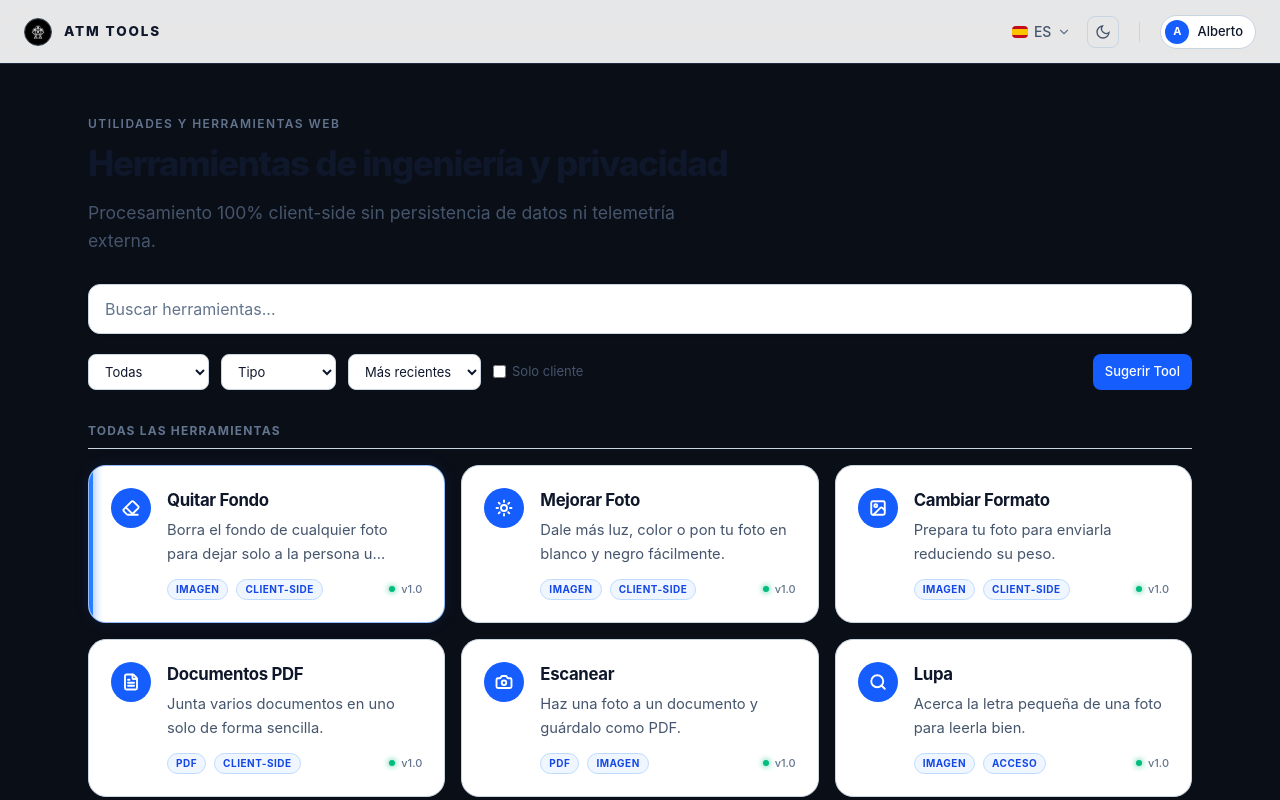
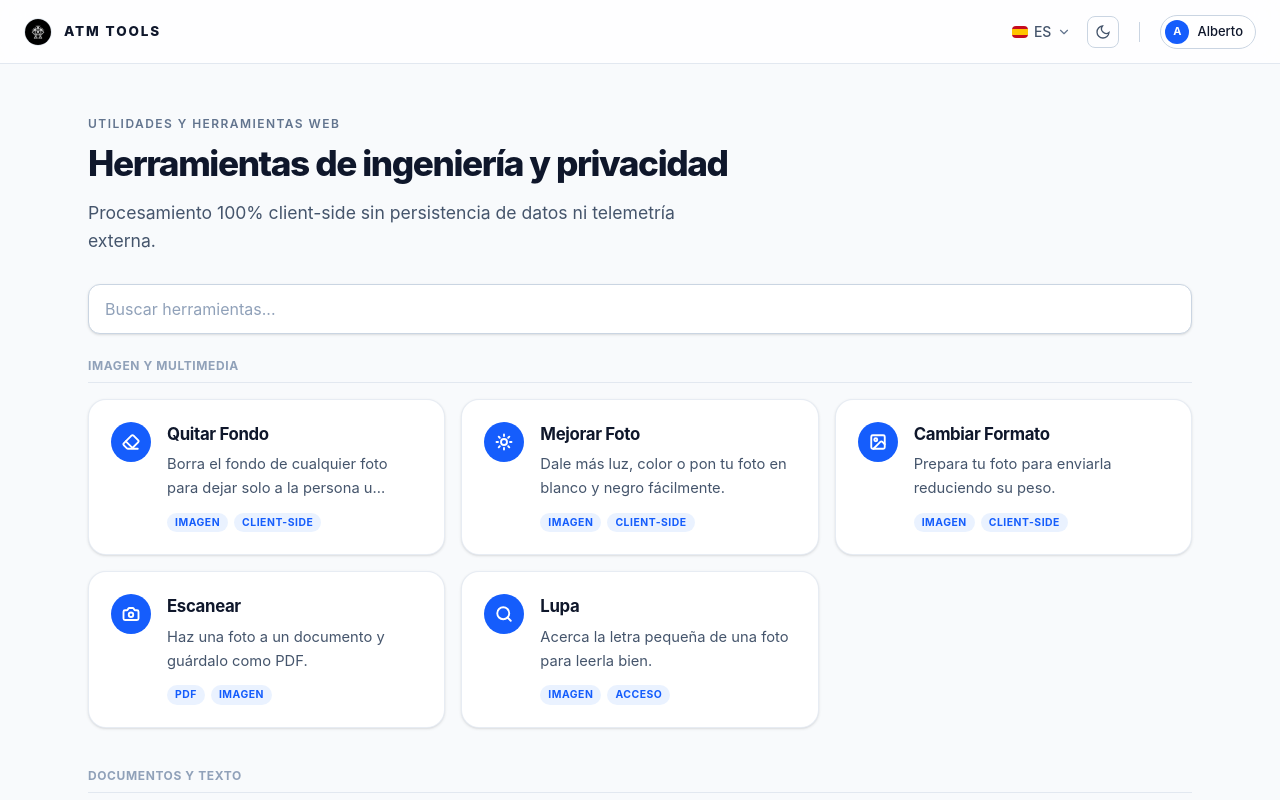
Before and after one commit to ATM-Software-Labs/atm-tools, a React (Vite) app: page / in a window 1280 px wide. Shown: the top 800 px of the page. Built offline with nearby package versions, Linux system fonts and the light colour scheme.

Commit message:
fix(ui): categorize tools into sections, fix light theme styles and self-host fonts

```diff
--- a/package.json
+++ b/package.json
@@ -11,6 +11,7 @@
     "deploy": "npm run build && wrangler deploy"
   },
   "dependencies": {
+    "@fontsource/inter": "^5.3.0",
     "@imgly/background-removal": "^1.7.0",
     "browser-image-compression": "^2.0.2",
     "bs58": "^6.0.0",
--- a/src/App.tsx
+++ b/src/App.tsx
@@ -106,7 +106,7 @@ function App() {
           </div>
 
           {/* Controls Bar trujillo-guides mirror */}
-          <div className="block mb-5">
+          <div className="block mb-6">
             <label className="block w-full">
               <input
                 type="search"
@@ -115,63 +115,29 @@ function App() {
                 onChange={(e) => setSearchQuery(e.target.value)}
                 autoComplete="off"
                 spellCheck="false"
-                className="w-full max-w-full bg-white dark:bg-[#11161d] border border-slate-300 dark:border-[#1f2937] text-slate-900 dark:text-[#f8fafc] placeholder:text-slate-500 text-base px-4 py-3 rounded-xl shadow-sm focus:outline-none focus:border-blue-600 transition-colors"
+                className="w-full max-w-full bg-white dark:bg-[#11161d] border border-slate-300 dark:border-[#1f2937] text-slate-900 dark:text-[#f8fafc] placeholder:text-slate-400 dark:placeholder:text-slate-500 text-base px-4 py-3 rounded-xl shadow-sm focus:outline-none focus:border-blue-600 transition-colors"
               />
             </label>
           </div>
 
-          <div className="flex flex-wrap items-center gap-3 mb-8">
-            <select
-              className="bg-white dark:bg-[#11161d] border border-slate-300 dark:border-[#1f2937] text-slate-900 dark:text-[#f8fafc] text-[13px] px-3 py-2 rounded-lg cursor-pointer"
-              value={activeFilter}
-              onChange={(e) => setActiveFilter(e.target.value as any)}
-            >
-              <option value={lang === 'ES' ? 'Todas' : 'All'}>{lang === 'ES' ? 'Todas' : 'All'}</option>
-              {dict.categories.filter(c => c !== 'Todas' && c !== 'All').map(cat => (
-                <option key={cat} value={cat}>{cat}</option>
-              ))}
-            </select>
-            <select className="bg-white dark:bg-[#11161d] border border-slate-300 dark:border-[#1f2937] text-slate-900 dark:text-[#f8fafc] text-[13px] px-3 py-2 rounded-lg cursor-pointer">
-              <option value="">{lang === 'ES' ? 'Tipo' : 'Kind'}</option>
-              <option value="client">Client-Side</option>
-              <option value="local">Local RAM</option>
-            </select>
-            <select className="bg-white dark:bg-[#11161d] border border-slate-300 dark:border-[#1f2937] text-slate-900 dark:text-[#f8fafc] text-[13px] px-3 py-2 rounded-lg cursor-pointer">
-              <option value="recent">{lang === 'ES' ? 'Más recientes' : 'Recent'}</option>
-              <option value="likes">{lang === 'ES' ? 'Más votadas' : 'Top voted'}</option>
-            </select>
-            <label className="flex items-center gap-1.5 text-[13px] text-slate-600 dark:text-[#94a3b8] cursor-pointer">
-              <input type="checkbox" className="rounded border-slate-300 dark:border-[#1f2937]" />
-              <span>{lang === 'ES' ? 'Solo cliente' : 'Client only'}</span>
-            </label>
-            <button className="ml-auto bg-blue-600 hover:bg-blue-700 text-white font-medium text-[13px] px-3 py-2 rounded-lg cursor-pointer transition-colors">
-              {lang === 'ES' ? 'Sugerir Tool' : 'Suggest Tool'}
-            </button>
-          </div>
-
-          <p className="text-[0.75rem] tracking-[0.1em] uppercase text-slate-500 font-bold mb-4 border-b border-slate-300 dark:border-[#1f2937] pb-2">
-            {lang === 'ES' ? 'TODAS LAS HERRAMIENTAS' : 'ALL TOOLS'}
+          {(searchQuery !== '' || (activeFilter !== 'Todas' && activeFilter !== 'All')) ? (
+            <>
+              <p className="text-xs tracking-wider uppercase text-slate-400 font-bold mb-4 border-b border-slate-200 dark:border-slate-800/60 pb-2">
+                {lang === 'ES' ? 'RESULTADOS DE BÚSQUEDA' : 'SEARCH RESULTS'}
               </p>
-
-          {/* Cards Grid */}
               <div className="grid grid-cols-1 md:grid-cols-2 lg:grid-cols-3 gap-4">
-            {filteredTools.map((tool, idx) => {
+                {filteredTools.map((tool) => {
                   const toolDict = dict.tools[tool.id as keyof typeof dict.tools];
                   const Icon = tool.icon;
-              const isFeatured = idx === 0;
-
                   return (
                     <button
                       key={tool.id}
                       onClick={() => setActiveTool(tool.id as ToolId)}
-                  className={`group flex items-start text-left bg-white dark:bg-[#11161d] border p-[22px] rounded-[18px] transition-all hover:border-blue-600 relative overflow-hidden ${isFeatured ? 'border-blue-500/50 dark:border-blue-500/40 shadow-[0_0_15px_rgba(59,130,246,0.1)]' : 'border-slate-300 dark:border-[#1f2937]'}`}
+                      className="group flex items-start text-left bg-white dark:bg-[#11161d] border border-slate-200/80 dark:border-[#1f2937] p-[22px] rounded-[18px] transition-all hover:border-blue-500/50 shadow-sm relative overflow-hidden"
                     >
-                  {isFeatured && <div className="absolute left-0 top-0 bottom-0 w-[4px] bg-blue-500 shadow-[0_0_10px_#3b82f6]"></div>}
-
                       <div className="w-10 h-10 shrink-0 bg-blue-600 rounded-full flex items-center justify-center mr-4 text-white font-bold text-[13px] tracking-wide relative">
                         <Icon size={18} strokeWidth={2.5} />
                       </div>
-
                       <div className="flex-1 min-w-0">
                         <h3 className="text-[1.05rem] font-bold text-slate-900 dark:text-[#f8fafc] tracking-[-0.02em] mb-1.5 truncate">
                           {toolDict.name}
@@ -179,17 +145,12 @@ function App() {
                         <p className="text-[0.92rem] text-slate-600 dark:text-[#94a3b8] mb-3 line-clamp-2 leading-relaxed">
                           {toolDict.desc}
                         </p>
-
-                    <div className="flex flex-wrap items-center gap-2 mt-auto">
+                        <div className="flex items-center gap-1.5 mt-auto">
                           {tool.tags.map(tag => (
-                        <span key={tag} className="px-2 py-0.5 text-[10px] font-bold tracking-[0.05em] text-blue-700 dark:text-blue-400 bg-blue-50 dark:bg-blue-900/20 border border-blue-200 dark:border-blue-800/40 rounded-full uppercase">
+                            <span key={tag} className="px-2 py-0.5 rounded-full text-[0.65rem] font-bold tracking-wider bg-blue-500/10 dark:bg-blue-500/20 text-blue-600 dark:text-blue-400 uppercase">
                               {tag}
                             </span>
                           ))}
-                      <span className="text-[11px] font-medium text-slate-500 ml-auto flex items-center gap-1.5">
-                        <span className="w-1.5 h-1.5 rounded-full bg-emerald-500 shadow-[0_0_6px_#10b981]"></span>
-                        v1.0
-                      </span>
                         </div>
                       </div>
                     </button>
@@ -201,6 +162,57 @@ function App() {
                   </div>
                 )}
               </div>
+            </>
+          ) : (
+            <div className="space-y-10">
+              {[
+                { title: lang === 'ES' ? 'IMAGEN Y MULTIMEDIA' : 'IMAGE AND MULTIMEDIA', tools: ['bg-remover', 'editor', 'converter', 'scanner', 'magnifier'] },
+                { title: lang === 'ES' ? 'DOCUMENTOS Y TEXTO' : 'DOCUMENTS AND TEXT', tools: ['pdf', 'signature', 'privacy', 'reader'] },
+                { title: lang === 'ES' ? 'INGENIERÍA, REDES Y DEV' : 'ENGINEERING, NETWORKS AND DEV', tools: ['network', 'json', 'uuid', 'epoch'] },
+                { title: lang === 'ES' ? 'SEGURIDAD Y WEB3' : 'SECURITY AND WEB3', tools: ['crypto', 'web3'] }
+              ].map(section => (
+                <div key={section.title}>
+                  <p className="text-xs tracking-wider uppercase text-slate-400 font-bold mb-4 border-b border-slate-200 dark:border-slate-800/60 pb-2">
+                    {section.title}
+                  </p>
+                  <div className="grid grid-cols-1 md:grid-cols-2 lg:grid-cols-3 gap-4">
+                    {section.tools.map(toolId => {
+                      const tool = tools.find(t => t.id === toolId);
+                      if (!tool) return null;
+                      const toolDict = dict.tools[tool.id as keyof typeof dict.tools];
+                      const Icon = tool.icon;
+                      return (
+                        <button
+                          key={tool.id}
+                          onClick={() => setActiveTool(tool.id as ToolId)}
+                          className="group flex items-start text-left bg-white dark:bg-[#11161d] border border-slate-200/80 dark:border-[#1f2937] p-[22px] rounded-[18px] transition-all hover:border-blue-500/50 shadow-sm relative overflow-hidden"
+                        >
+                          <div className="w-10 h-10 shrink-0 bg-blue-600 rounded-full flex items-center justify-center mr-4 text-white font-bold text-[13px] tracking-wide relative">
+                            <Icon size={18} strokeWidth={2.5} />
+                          </div>
+                          <div className="flex-1 min-w-0">
+                            <h3 className="text-[1.05rem] font-bold text-slate-900 dark:text-[#f8fafc] tracking-[-0.02em] mb-1.5 truncate">
+                              {toolDict.name}
+                            </h3>
+                            <p className="text-[0.92rem] text-slate-600 dark:text-[#94a3b8] mb-3 line-clamp-2 leading-relaxed">
+                              {toolDict.desc}
+                            </p>
+                            <div className="flex items-center gap-1.5 mt-auto">
+                              {tool.tags.map(tag => (
+                                <span key={tag} className="px-2 py-0.5 rounded-full text-[0.65rem] font-bold tracking-wider bg-blue-500/10 dark:bg-blue-500/20 text-blue-600 dark:text-blue-400 uppercase">
+                                  {tag}
+                                </span>
+                              ))}
+                            </div>
+                          </div>
+                        </button>
+                      );
+                    })}
+                  </div>
+                </div>
+              ))}
+            </div>
+          )}
         </div>
       ) : (
         <div className="max-w-6xl mx-auto px-6 pt-8 pb-16">
--- a/src/components/layout/Layout.tsx
+++ b/src/components/layout/Layout.tsx
@@ -4,7 +4,7 @@ import { Footer } from './Footer';
 
 export function Layout({ children }: { children: React.ReactNode }) {
   return (
-    <div className="min-h-screen flex flex-col bg-[#0a0e17] font-sans">
+    <div className="min-h-screen flex flex-col bg-[#f8fafc] dark:bg-[#0a0e17] font-sans">
       <Navbar />
       <main className="flex-1 w-full">
         {children}
--- a/src/components/layout/Navbar.tsx
+++ b/src/components/layout/Navbar.tsx
@@ -46,9 +46,9 @@ export function Navbar() {
   }, []);
 
   return (
-    <header className="sticky top-0 z-50 w-full h-16 bg-[#0a0e17]/90 dark:bg-[#0a0e17]/90 bg-white/90 backdrop-blur-md border-b border-slate-800 dark:border-slate-800 border-slate-200 flex items-center px-6">
-      <a href="/" className="flex items-center gap-3 no-underline text-white hover:opacity-90 transition-opacity">
-        <img src="/avatar.png" alt="" className="w-7 h-7 rounded-full border border-slate-700" width="28" height="28" />
+    <header className="sticky top-0 z-50 w-full h-16 bg-white/80 dark:bg-[#0a0e17]/90 backdrop-blur-md border-b border-slate-200 dark:border-slate-800 flex items-center px-6">
+      <a href="/" className="flex items-center gap-3 no-underline hover:opacity-90 transition-opacity">
+        <img src="/avatar.png" alt="" className="w-7 h-7 rounded-full border border-slate-200 dark:border-slate-700" width="28" height="28" />
         <span className="text-[13.5px] font-extrabold tracking-[0.14em] uppercase text-slate-900 dark:text-[#f8fafc]">ATM TOOLS</span>
       </a>
 
@@ -77,13 +77,13 @@ export function Navbar() {
           </button>
 
           {langOpen && (
-            <div className="absolute top-full right-0 mt-2 w-32 bg-[#0f172a] border border-slate-800 rounded-lg py-1 shadow-xl z-50">
+            <div className="absolute top-full right-0 mt-2 w-32 bg-white dark:bg-[#0f172a] border border-slate-200 dark:border-slate-800 rounded-lg py-1 shadow-xl z-50">
               <button onClick={() => {
                 setLang('ES');
                 document.documentElement.lang = 'es';
                 localStorage.setItem('atm_lang', 'ES');
                 setLangOpen(false);
-              }} className="w-full flex items-center gap-2 px-3 py-1.5 text-sm text-slate-300 hover:bg-slate-800 hover:text-white transition-colors">
+              }} className="w-full flex items-center gap-2 px-3 py-1.5 text-sm text-slate-700 dark:text-slate-300 hover:bg-slate-100 dark:hover:bg-slate-800 hover:text-slate-900 dark:hover:text-white transition-colors">
                 <span>🇪🇸</span> Español
               </button>
               <button onClick={() => {
@@ -91,7 +91,7 @@ export function Navbar() {
                 document.documentElement.lang = 'en';
                 localStorage.setItem('atm_lang', 'EN');
                 setLangOpen(false);
-              }} className="w-full flex items-center gap-2 px-3 py-1.5 text-sm text-slate-300 hover:bg-slate-800 hover:text-white transition-colors">
+              }} className="w-full flex items-center gap-2 px-3 py-1.5 text-sm text-slate-700 dark:text-slate-300 hover:bg-slate-100 dark:hover:bg-slate-800 hover:text-slate-900 dark:hover:text-white transition-colors">
                 <span>🇬🇧</span> English
               </button>
               <button onClick={() => {
@@ -99,7 +99,7 @@ export function Navbar() {
                 document.documentElement.lang = 'ca';
                 localStorage.setItem('atm_lang', 'CA');
                 setLangOpen(false);
-              }} className="w-full flex items-center gap-2 px-3 py-1.5 text-sm text-slate-300 hover:bg-slate-800 hover:text-white transition-colors">
+              }} className="w-full flex items-center gap-2 px-3 py-1.5 text-sm text-slate-700 dark:text-slate-300 hover:bg-slate-100 dark:hover:bg-slate-800 hover:text-slate-900 dark:hover:text-white transition-colors">
                 <span>🏴</span> Català
               </button>
             </div>
@@ -160,38 +160,38 @@ export function Navbar() {
           </button>
 
           {profileOpen && (
-            <div className="absolute top-full right-0 mt-2 w-60 bg-[#0b1329] border border-slate-800/80 rounded-xl p-3 shadow-2xl text-xs backdrop-blur-md z-50">
+            <div className="absolute top-full right-0 mt-2 w-60 bg-white dark:bg-[#0b1329] border border-slate-200 dark:border-slate-800/80 rounded-xl p-3 shadow-2xl text-xs backdrop-blur-md z-50">
               <div className="flex items-center gap-3">
                 <span className="bg-blue-600 text-white font-bold w-8 h-8 rounded-full flex items-center justify-center">
                   {isGuest ? 'GU' : 'AT'}
                 </span>
                 <div>
-                  <p className="text-sm font-semibold text-white">{isGuest ? 'Usuario Invitado' : 'Alberto Trujillo'}</p>
-                  <p className="text-[11px] text-slate-400">{isGuest ? 'Sin sesión' : 'Plataforma & Dev'}</p>
+                  <p className="text-sm font-semibold text-slate-900 dark:text-white">{isGuest ? 'Usuario Invitado' : 'Alberto Trujillo'}</p>
+                  <p className="text-[11px] text-slate-500 dark:text-slate-400">{isGuest ? 'Sin sesión' : 'Plataforma & Dev'}</p>
                 </div>
               </div>
 
-              <div className="border-t border-slate-800/80 my-2.5"></div>
+              <div className="border-t border-slate-200 dark:border-slate-800/80 my-2.5"></div>
 
               <div className="flex items-center justify-between mb-1">
                 <div className="flex items-center gap-2">
                   <svg width="14" height="14" viewBox="0 0 24 24" fill="none" stroke="currentColor" strokeWidth="2" strokeLinecap="round" strokeLinejoin="round" className="text-slate-500"><ellipse cx="12" cy="5" rx="9" ry="3"></ellipse><path d="M21 12c0 1.66-4 3-9 3s-9-1.34-9-3"></path><path d="M3 5v14c0 1.66 4 3 9 3s9-1.34 9-3V5"></path></svg>
-                  <span className="text-slate-400">Almacenamiento Local</span>
+                  <span className="text-slate-600 dark:text-slate-400">Almacenamiento Local</span>
                 </div>
-                <span className="font-mono text-blue-400">{storageSize} KB</span>
+                <span className="font-mono text-blue-600 dark:text-blue-400">{storageSize} KB</span>
               </div>
 
               <button
                 onClick={clearStorage}
-                className="text-left w-full text-slate-400 hover:text-rose-400 transition-colors py-1 cursor-pointer"
+                className="text-left w-full text-slate-500 dark:text-slate-400 hover:text-rose-500 dark:hover:text-rose-400 transition-colors py-1 cursor-pointer"
               >
                 Limpiar almacenamiento
               </button>
 
-              <div className="border-t border-slate-800/80 my-2.5"></div>
+              <div className="border-t border-slate-200 dark:border-slate-800/80 my-2.5"></div>
 
               <div className="flex flex-col">
-                <a href="https://guides.trujillomingorance.com" target="_blank" rel="noopener noreferrer" className="text-slate-300 hover:text-white py-1 flex items-center justify-between">
+                <a href="https://guides.trujillomingorance.com" target="_blank" rel="noopener noreferrer" className="text-slate-600 dark:text-slate-300 hover:text-slate-900 dark:hover:text-white py-1 flex items-center justify-between">
                   <span>ATM DOCS</span>
                   <svg width="14" height="14" viewBox="0 0 24 24" fill="none" stroke="currentColor" strokeWidth="2" strokeLinecap="round" strokeLinejoin="round" className="text-slate-500"><path d="M18 13v6a2 2 0 0 1-2 2H5a2 2 0 0 1-2-2V8a2 2 0 0 1 2-2h6"></path><polyline points="15 3 21 3 21 9"></polyline><line x1="10" y1="14" x2="21" y2="3"></line></svg>
                 </a>
@@ -205,7 +205,7 @@ export function Navbar() {
                     }
                     setProfileOpen(false);
                   }}
-                  className="w-full text-left text-slate-300 hover:text-white py-1"
+                  className="w-full text-left text-slate-600 dark:text-slate-300 hover:text-slate-900 dark:hover:text-white py-1"
                 >
                   {isGuest ? 'Iniciar sesión' : 'Cerrar sesión'}
                 </button>
--- a/src/index.css
+++ b/src/index.css
@@ -1,4 +1,3 @@
-@import url('https://fonts.googleapis.com/css2?family=Inter:wght@400;500;600;700&display=swap');
 @import "tailwindcss";
 
 @custom-variant dark (&:where(.dark, .dark *));
--- a/src/main.tsx
+++ b/src/main.tsx
@@ -1,5 +1,10 @@
 import { StrictMode } from 'react';
 import { createRoot } from 'react-dom/client';
+import '@fontsource/inter';
+import '@fontsource/inter/500.css';
+import '@fontsource/inter/600.css';
+import '@fontsource/inter/700.css';
+import '@fontsource/inter/800.css';
 import App from './App.tsx';
 import './index.css';
 import { registerSW } from 'virtual:pwa-register';
```
Also changed, not shown: vite.config.ts (+0 -18 lines), 2 other files (tests, documents, lock files or other folders). Lines whose indentation alone changed are shown as unchanged.
